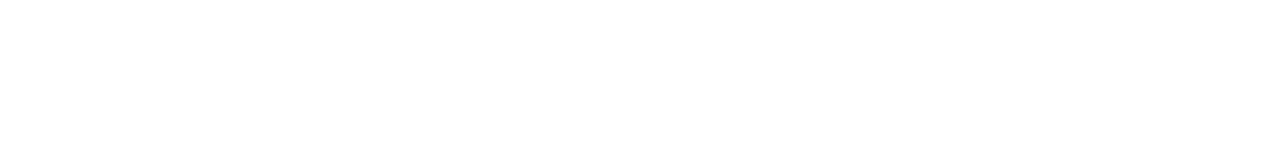
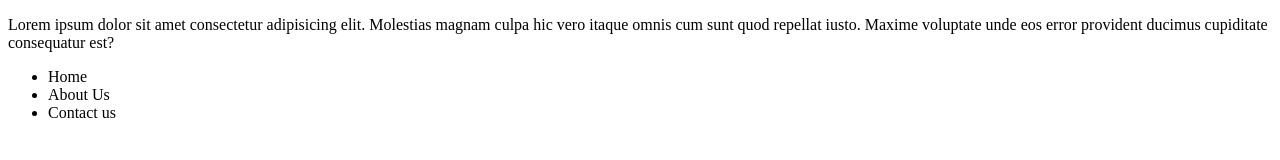
Before and after one commit to Tabrez214/learn-git, a plain HTML site: page index.html in a window 1280 px wide. Drawn offline with Linux system fonts and the light colour scheme.

Commit message:
add a list

```diff
--- a/index.html
+++ b/index.html
@@ -3,9 +3,14 @@
 <head>
     <meta charset="UTF-8">
     <meta name="viewport" content="width=device-width, initial-scale=1.0">
-    <title>Document</title>
+    <title>GitHub</title>
 </head>
 <body>
-
+    <p>Lorem ipsum dolor sit amet consectetur adipisicing elit. Molestias magnam culpa hic vero itaque omnis cum sunt quod repellat iusto. Maxime voluptate unde eos error provident ducimus cupiditate consequatur est?</p>
+    <ul>
+        <li>Home</li>
+        <li>About Us</li>
+        <li>Contact us</li>
+    </ul>
 </body>
 </html>
```
